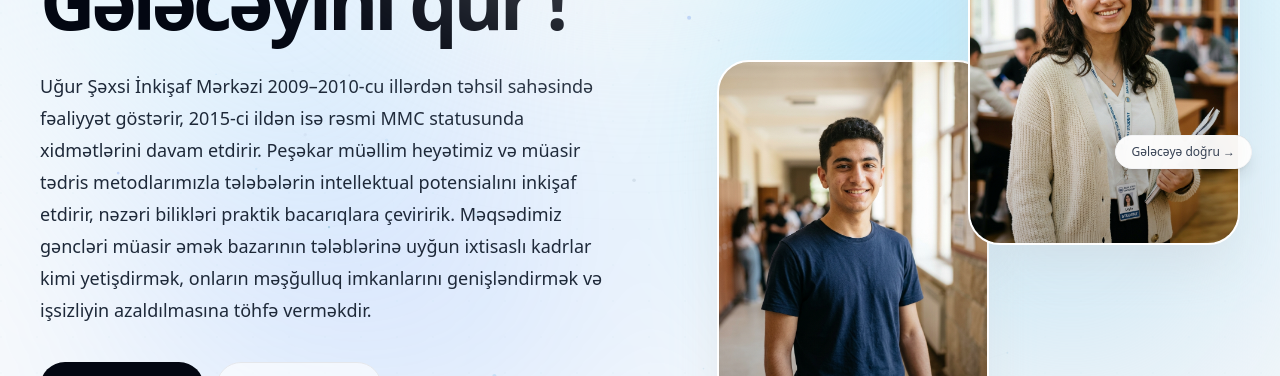
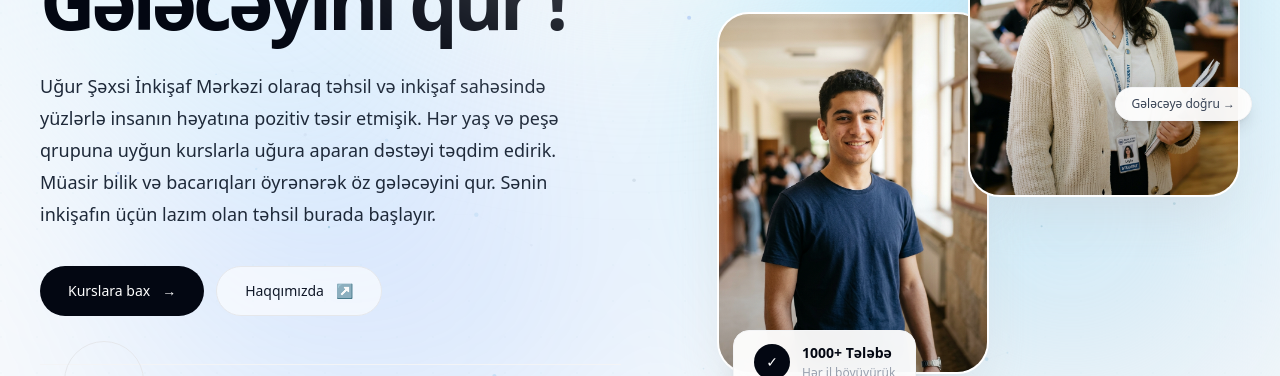
Before and after one commit to Shookrun/ugur-academy, a Next.js app: page / in a window 1280 px wide. Shown: the part 348-724 px from the top of the page. Built offline with nearby package versions, Linux system fonts and the light colour scheme; no server answers; the database is empty.

Commit message:
Update Hero.tsx

```diff
--- a/components/ui/Hero.tsx
+++ b/components/ui/Hero.tsx
@@ -162,9 +162,7 @@ const Hero = () => {
                 animationDelay: "350ms",
               }}
             >
-Uğur Şəxsi İnkişaf Mərkəzi 2009–2010-cu illərdən təhsil sahəsində fəaliyyət göstərir, 2015-ci ildən isə rəsmi MMC statusunda xidmətlərini davam etdirir.
-Peşəkar müəllim heyətimiz və müasir tədris metodlarımızla tələbələrin intellektual potensialını inkişaf etdirir, nəzəri bilikləri praktik bacarıqlara çeviririk.
-Məqsədimiz gəncləri müasir əmək bazarının tələblərinə uyğun ixtisaslı kadrlar kimi yetişdirmək, onların məşğulluq imkanlarını genişləndirmək və işsizliyin azaldılmasına töhfə verməkdir.
+Uğur Şəxsi İnkişaf Mərkəzi olaraq təhsil və inkişaf sahəsində yüzlərlə insanın həyatına pozitiv təsir etmişik. Hər yaş və peşə qrupuna uyğun kurslarla uğura aparan dəstəyi təqdim edirik. Müasir bilik və bacarıqları öyrənərək öz gələcəyini qur. Sənin inkişafın üçün lazım olan təhsil burada başlayır.
             </p>
 
             {/* Buttons */}
```
